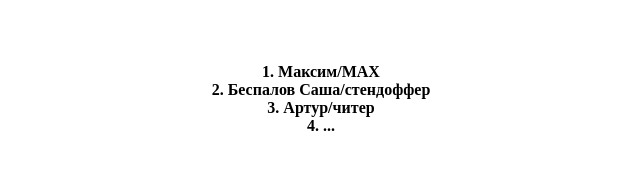
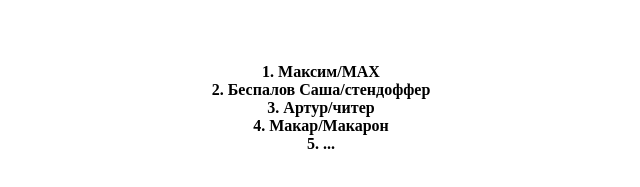
Before and after one commit to Max2013-17/poisk, a plain HTML site: page index.html in a window 1280 px wide. Shown: the part 255-442 px from the top of the page, without its empty margins (319-959 px from the left). Drawn offline with Linux system fonts and the light colour scheme.

Commit message:
Update index.html

```diff
--- a/index.html
+++ b/index.html
@@ -21,7 +21,8 @@
     <h4>1. Максим/MAX <br>
         2. Беспалов Саша/стендоффер<br>
         3. Артур/читер<br>
-        4. ...
+        4. Макар/Макарон<br>
+        5. ...
 
     </h4>
 </div>
```
